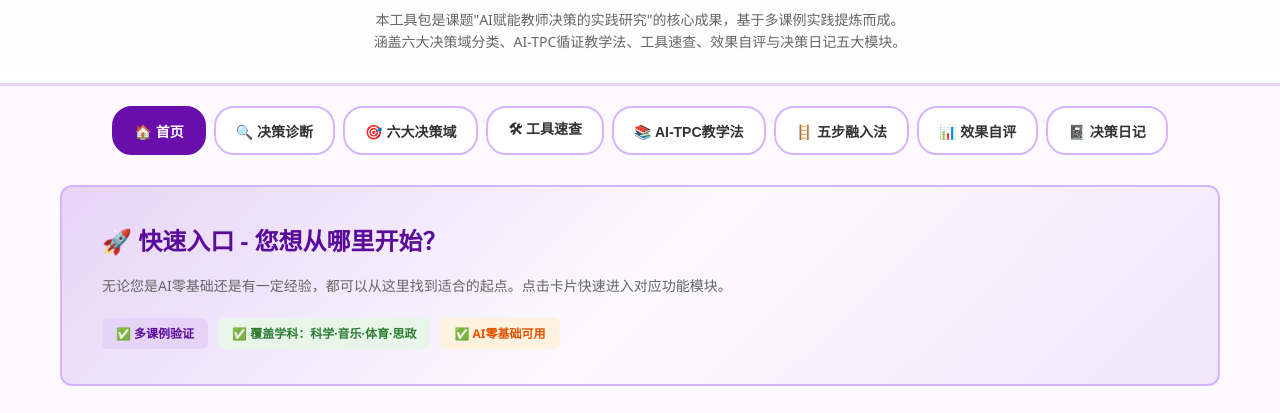
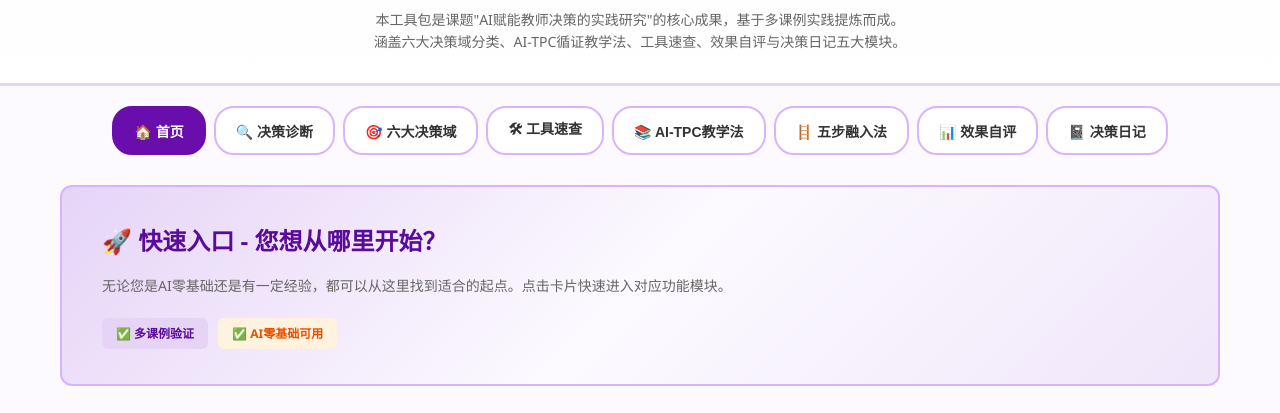
Before and after one commit to DKTTlong/AIproject, a plain HTML site: page index.html in a window 1280 px wide. Shown: the part 143-556 px from the top of the page. Drawn offline with nearby package versions, Linux system fonts and the light colour scheme.

Commit message:
已修改        index.html

```diff
--- a/index.html
+++ b/index.html
@@ -34,7 +34,6 @@
             <div class="hero-sub">无论您是AI零基础还是有一定经验，都可以从这里找到适合的起点。点击卡片快速进入对应功能模块。</div>
             <div class="hero-badges">
                 <span class="hero-badge badge-purple">✅ 多课例验证</span>
-                <span class="hero-badge badge-green">✅ 覆盖学科：科学·音乐·体育·思政</span>
                 <span class="hero-badge badge-orange">✅ AI零基础可用</span>
             </div>
         </div>
```
